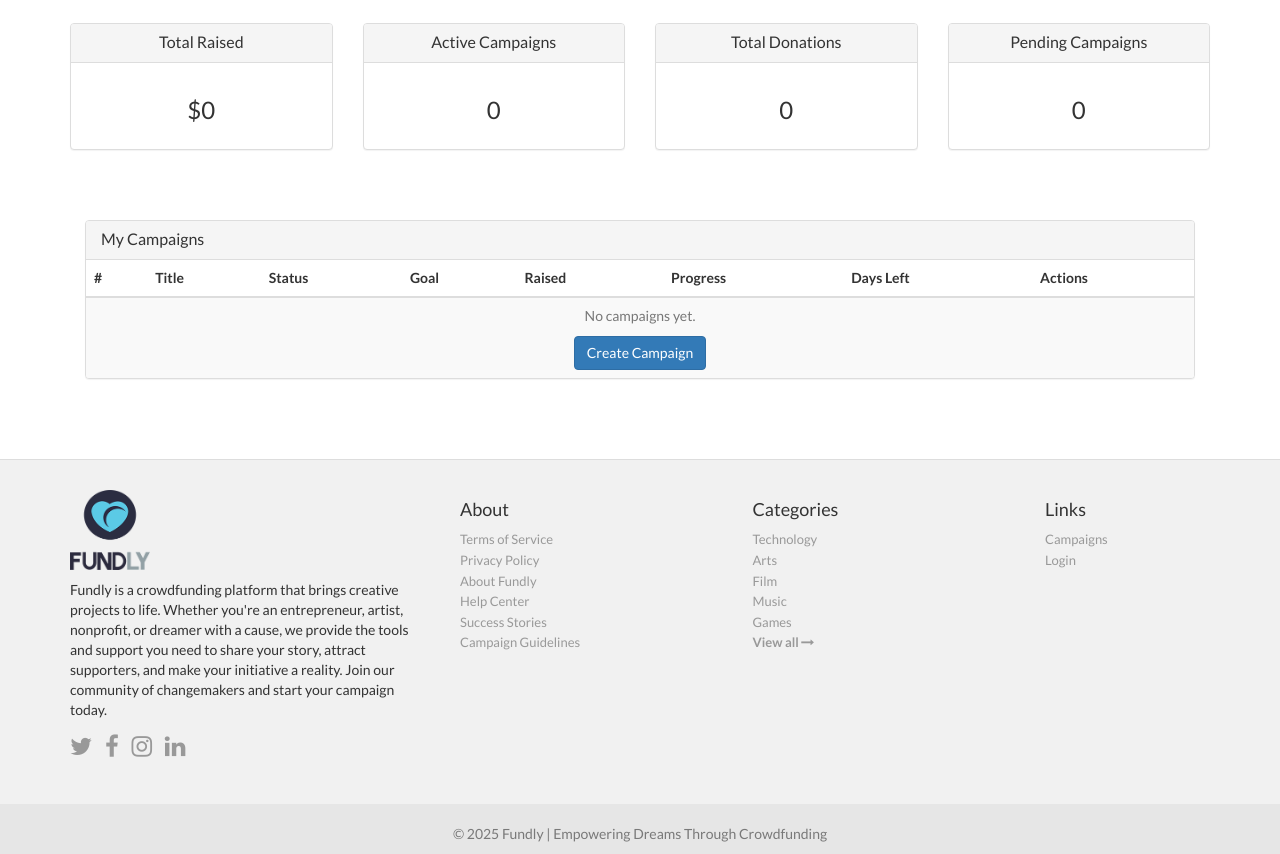
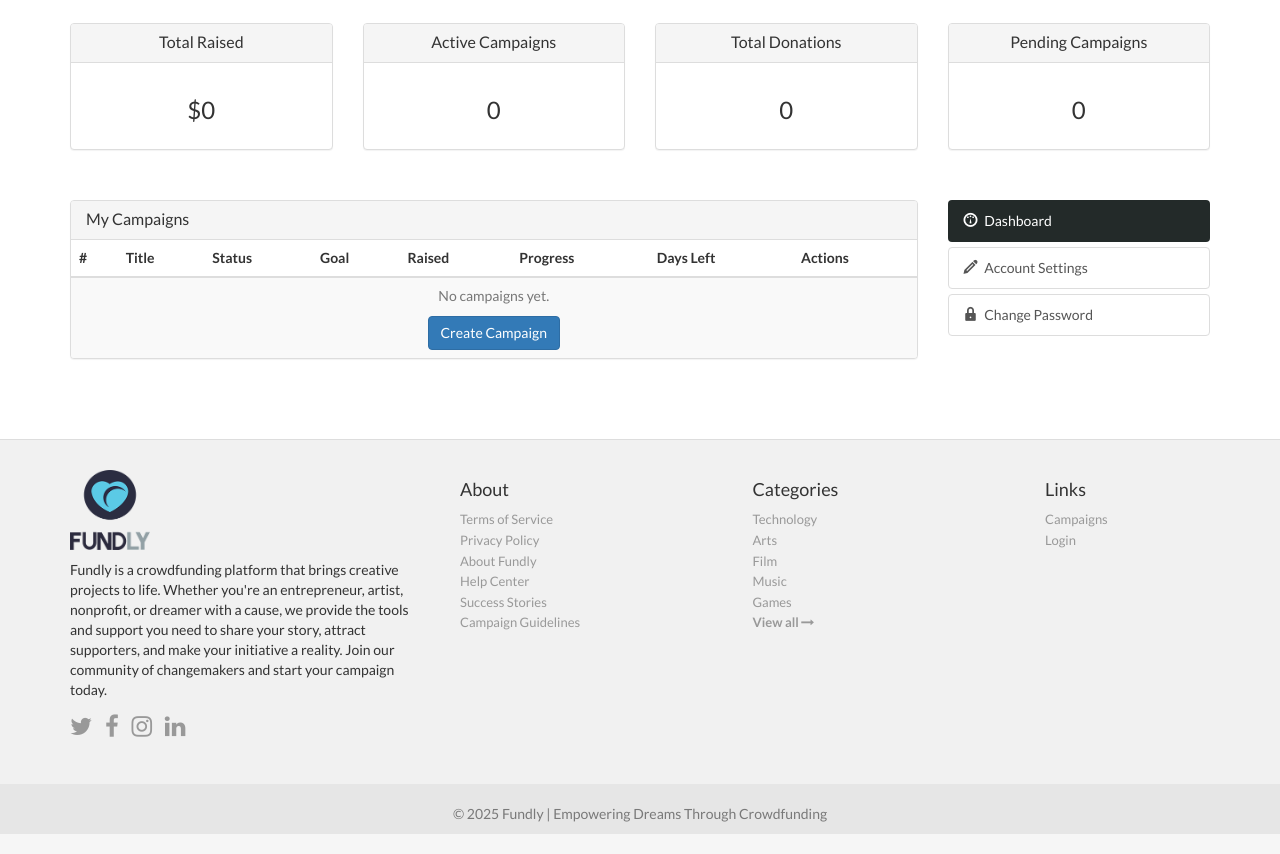
Before and after one commit to manjurulhoque/Qonty, a Django app: page /dashboard/campaigns in a window 1280 px wide. Shown: the part 243-1097 px from the top of the page. Run offline with Django 3.2, Linux system fonts and the light colour scheme; a user stored in the database is signed in; data comes from the database, SQL or seed files in the repository; both versions use the stored data as it was after the commit; some libraries are stand-ins or nearby versions; some web fonts are replaced.

Commit message:
chore: updating dashboard changes

```diff
--- a/templates/dashboard/campaign-dashboard.html
+++ b/templates/dashboard/campaign-dashboard.html
@@ -57,8 +57,9 @@
             </div>
         </div>
 
+        <div class="row">
             <!-- Campaigns Table -->
-        <div class="col-md-12 margin-top-20 margin-bottom-20">
+            <div class="col-md-9 margin-bottom-20">
                 <div class="panel panel-default">
                     <div class="panel-heading">
                         <h3 class="panel-title">My Campaigns</h3>
@@ -151,5 +152,11 @@
                 </div>
                 {% endif %}
             </div>
+
+            <!-- Sidebar -->
+            <div class="col-md-3">
+                {% include 'includes/navbar-edit.html' %}
+            </div>
+        </div>
     </div>
 {% endblock %}
--- a/templates/includes/navbar-edit.html
+++ b/templates/includes/navbar-edit.html
@@ -2,7 +2,7 @@
 
     <li class="margin-bottom-5">
         <!-- **** list-group-item **** -->
-        <a href="{% url 'dashboard:user-campaign-dashboard' %}" class="list-group-item">
+        <a href="{% url 'dashboard:user-campaign-dashboard' %}" class="list-group-item {% if request.resolver_match.url_name == 'user-campaign-dashboard' %} active {% endif %}">
             <i class="icon icon-dashboard myicon-right"></i> Dashboard
         </a> <!-- **** ./ list-group-item **** -->
     </li>
```
Also changed, not shown: qonty.sqlite3. Lines whose indentation alone changed are shown as unchanged.
